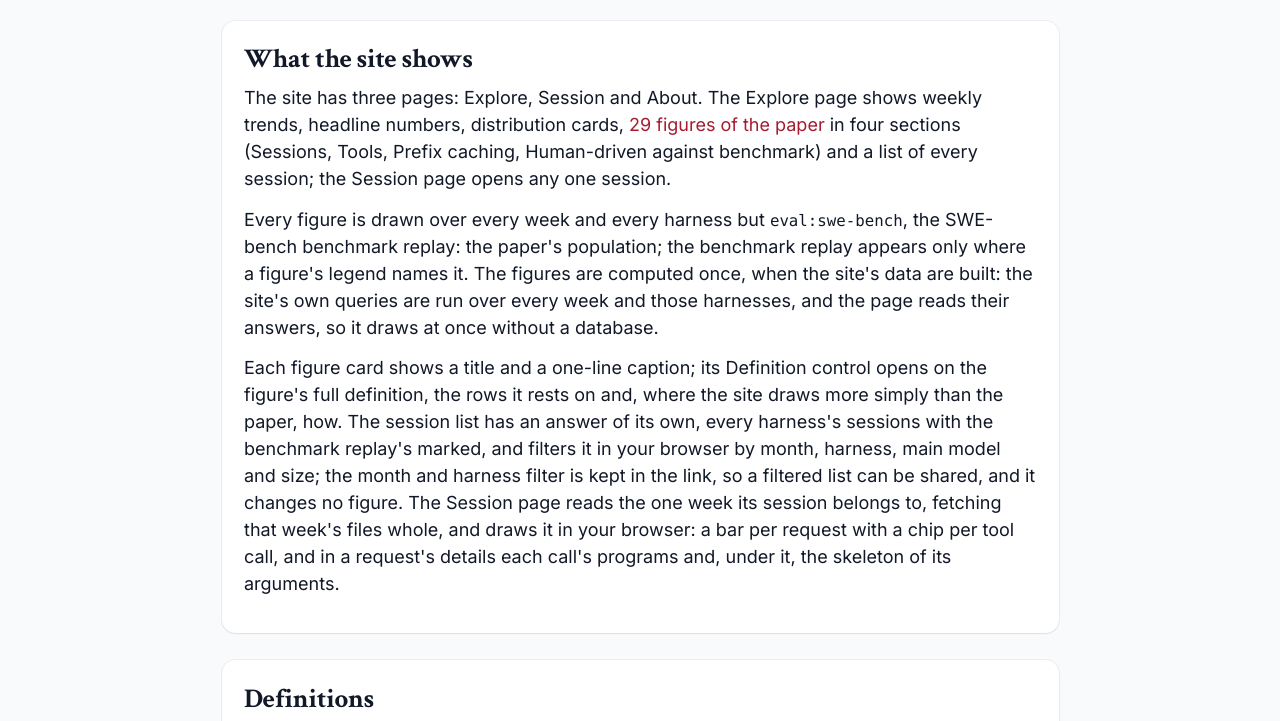
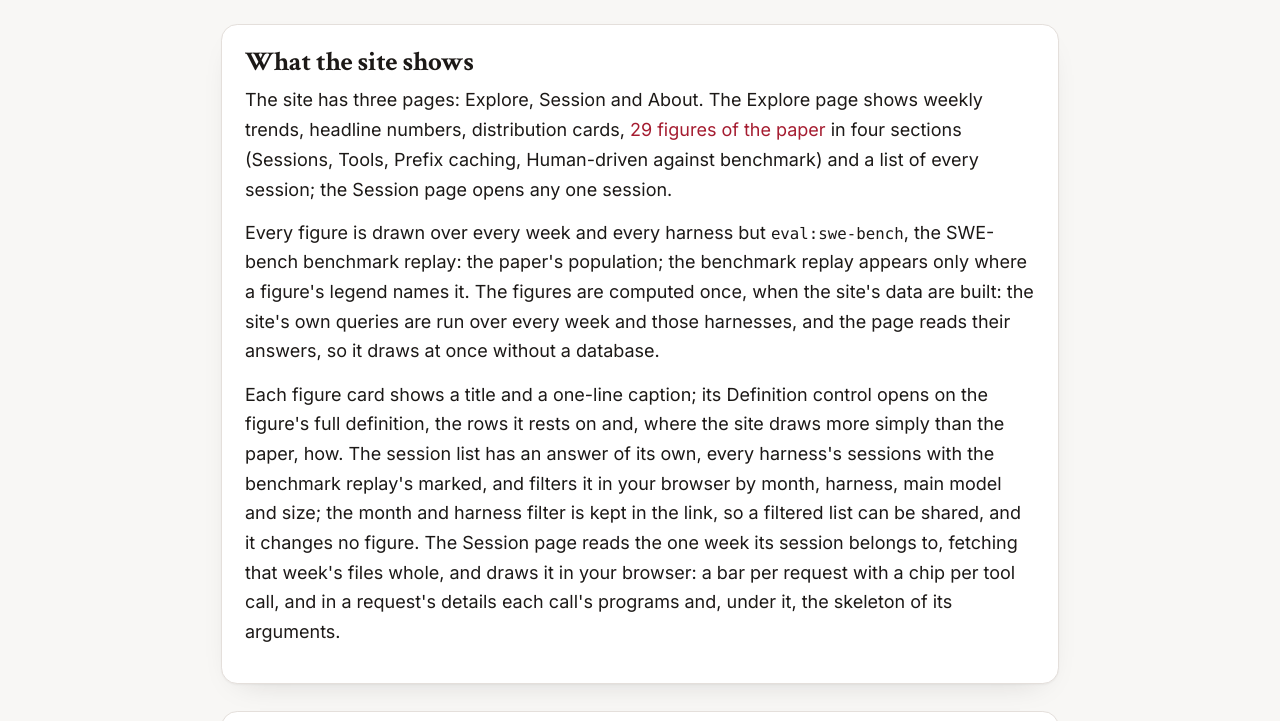
Before and after one commit to HarvardMadSys/freeinference_agentic_trace_site, a website with bundled scripts: page site/about.html in a window 1280 px wide. Shown: the part 245-966 px from the top of the page. Built offline with nearby package versions, Linux system fonts and the light colour scheme.

Commit message:
Style: Open Data's tokens and type, a warm dark scheme, a brighter palette
The light scheme takes Open Data's paper, surfaces, inks, rule and crimson;
the dark scheme turns the same inks over on a warm dark paper. Headings
are set close and balanced in Crimson Text, cards carry a rule, a soft
shadow and a 0.9rem radius, and the eyebrow, button and section rules are
ready for the landing. The eight series slots are redrawn as eight OKLCH
hues, each at least 3:1 on its scheme's card and the same hue in both;
the parts of a session's time take the paper's blue, orange, green, red.

Co-Authored-By: Claude Fable 5.1 <noreply@anthropic.com>
Claude-Session: https://claude.ai/code/session_01Hez7FwGshE33aU2mQNzRhD

```diff
--- a/site/style.css
+++ b/site/style.css
@@ -2,83 +2,100 @@
  * The site's one stylesheet: design tokens, page layout, and the components every page uses.
  *
  * Colours are tokens on :root, redefined for dark mode. Chart series colours
- * are the validated eight-slot palette; a chart assigns them in order and
- * never cycles. Components are named after what they are, not where they sit.
+ * are the eight series slots; a chart assigns them in order and never
+ * cycles. Components are named after what they are, not where they sit.
  */
 
 @import url("https://fonts.googleapis.com/css2?family=Inter:wght@400;500;600;700&family=Crimson+Text:wght@600;700&display=swap");
 
 /* ---------- Tokens ---------- */
 
+/*
+ * The light scheme is Open Data's: a warm paper, white cards, a warm ink and the Harvard crimson. The dark scheme below
+ * turns the same inks over. tests/palette_contrast.test.js reads both blocks and checks every colour's contrast.
+ */
 :root {
   color-scheme: light;
 
   --font-sans: Inter, system-ui, -apple-system, "Segoe UI", Roboto, sans-serif;
   --font-serif: "Crimson Text", Georgia, Cambria, "Times New Roman", serif;
-  --font-mono: ui-monospace, SFMono-Regular, Menlo, Consolas, monospace;
+  --font-mono: ui-monospace, "SFMono-Regular", Menlo, Monaco, Consolas, monospace;
   --font-size-smallest: 0.8125rem; /* 14.6 px at the 18 px base: no caption, label, cell or tick is set smaller */
 
-  --color-accent: rgb(165 28 48);
-  --color-accent-strong: rgb(139 23 41);
-  --color-accent-wash: rgb(165 28 48 / 0.08);
+  --color-accent: #a51c30;
+  --color-accent-strong: #7f1425; /* the accent under the pointer: darker in light, lighter in dark */
+  --color-accent-wash: #fbf0f2;
+  --color-on-accent: #ffffff; /* text on a field of the accent, such as the primary button */
 
-  --color-text: #111827;
-  --color-text-muted: #4b5563;
-  --color-text-faint: #6b7280;
-  --color-background: #f9fafb;
+  --color-text: #1c1917;
+  --color-text-muted: #49423e;
+  --color-text-faint: #716965;
+  --color-background: #f8f7f5;
   --color-surface: #ffffff;
-  --color-surface-raised: #f3f4f6;
-  --color-border: #e5e7eb;
-  --color-ring: rgb(229 231 235 / 0.6);
+  --color-surface-raised: #f1efec;
+  --color-border: #e4dfdb;
 
-  --shadow-subtle: 0 1px 2px rgb(0 0 0 / 0.06);
-  --radius: 0.75rem;
+  --shadow-subtle: 0 1px 2px rgb(28 25 23 / 0.06);
+  --shadow-card: 0 1px 2px rgb(28 25 23 / 0.04), 0 12px 32px -20px rgb(28 25 23 / 0.22);
+  --radius: 0.9rem;
   --radius-small: 0.375rem;
+  --radius-button: 0.65rem;
   --page-width: 64rem;
   --loading-card-height: 26rem; /* about a drawn figure card's height, so a loading card holds the place of one */
-  --gutter: 1rem;
+  --gutter: clamp(1rem, 4vw, 3.5rem); /* Open Data's gutter, with the phone's 1rem kept so 360 px still fits */
 
   /* Chart ink: recessive grid and axes, muted labels. */
-  --chart-grid: #e5e7eb;
-  --chart-axis: #c3c2b7;
-  --chart-label: #6b7280;
+  --chart-grid: #e4dfdb;
+  --chart-axis: #c4bcb7;
+  --chart-label: var(--color-text-faint);
 
-  /* Categorical series, in the fixed order charts assign them. A ninth series folds into "Other". */
-  --series-1: #2a78d6;
-  --series-2: #eb6834;
-  --series-3: #1baf7a;
-  --series-4: #eda100;
-  --series-5: #e87ba4;
-  --series-6: #6b8e23;
-  --series-7: #6250d6;
-  --series-8: #e34948;
-  --series-other: #9ca3af;
+  /*
+   * Categorical series, in the fixed order charts assign them. A ninth series folds into "Other".
+   * Eight OKLCH hues round the wheel, no two closer than 30°: the paper's four (blue 255°, orange 50°, green 143°,
+   * red 18°), amber 84°, magenta 340°, teal 192° and violet 293°. A slot keeps its hue in both schemes. In light each
+   * is the lightest colour of its hue that keeps 3.3:1 on the white card, at the most chroma sRGB holds there, capped
+   * at 0.19 to stay short of neon.
+   */
+  --series-1: #308dfa;
+  --series-2: #df6d19;
+  --series-3: #28a329;
+  --series-4: #b28619;
+  --series-5: #dd5db9;
+  --series-6: #1c9d9a;
+  --series-7: #9a76fa;
+  --series-8: #f25767;
+  --series-other: #938a86;
+
+  /* The four parts of a session's time as the paper colours them: prefill blue, decode orange, tool green, user red. */
+  --part-prefill: var(--series-1);
+  --part-decode: var(--series-2);
+  --part-tool: var(--series-3);
+  --part-user: var(--series-8);
 
   /* The three parts of a request's tokens, the same everywhere they are drawn. */
   --token-cached: var(--series-3);
   --token-uncached: var(--series-2);
   --token-output: var(--series-1);
 
-  /* What a wait before a request waited for, the same everywhere it is drawn. The paper draws an ask-user tool in
-     purple, but this palette's purple and blue (the subagent's) are too close for colour-blind readers, so it is amber.
-     A wait for the user is a calm lavender, not a series red: it fills half of a session's time and must not read
-     as an alarm; and not a grey-blue, which on the Timeline, drawn light, reads as the grey of a request. */
-  --cause-tool: var(--series-3);
+  /* What a wait before a request waited for, the same everywhere it is drawn: a tool and the user in their parts'
+     colours, a subagent blue. The paper draws an ask-user tool in purple; here it is amber, which stands further from
+     the subagent's blue. */
+  --cause-tool: var(--part-tool);
   --cause-ask-user: var(--series-4);
-  --cause-user: #8a78c0;
+  --cause-user: var(--part-user);
   --cause-subagent: var(--series-1);
 
   /* A request's time on the Session page's Timeline and in the speed-up: time to first token dark, the rest light. */
-  --request-ttft: #4b5563;
-  --request-rest: #b6bcc6;
+  --request-ttft: #49423e;
+  --request-rest: #c4bcb7;
 
   /* How a request's context changed from the one before it: appended to, or rewritten. */
   --transition-append: var(--series-3);
   --transition-mutation: var(--series-8);
 
   /* The eight tool groups of the tool mix along a turn, in the colours the tool cards give the categories of the same
-     name: Read blue, Search amber (*Search), Execute teal (*Interpreter), Git/VCS red (*Git/VCS); and for the groups
-     with no category of their name, Write/Edit violet, Build/Test olive, Browser/Web pink and Other grey. */
+     name: Read blue, Search amber (*Search), Execute green (*Interpreter), Git/VCS red (*Git/VCS); and for the groups
+     with no category of their name, Write/Edit violet, Build/Test teal, Browser/Web magenta and Other grey. */
   --tool-group-read: var(--series-1);
   --tool-group-search: var(--series-4);
   --tool-group-write-edit: var(--series-7);
@@ -88,65 +105,69 @@
   --tool-group-browser-web: var(--series-5);
   --tool-group-other: var(--series-other);
 
-  /* The six gap bins, shortest gap lightest: one blue (hue 213°) from 70% to 30% lightness in even steps, so the
-     lightest still shows on white and the darkest stays blue. */
-  --gap-bin-1: #7eade7;
-  --gap-bin-2: #5c98e0;
-  --gap-bin-3: #3a82d9;
-  --gap-bin-4: #266dc5;
-  --gap-bin-5: #1f5aa3;
-  --gap-bin-6: #184781;
+  /* The six gap bins, shortest gap lightest: the first series' blue (OKLCH hue 255°) from 64% to 32% lightness in even
+     steps, so the lightest keeps 3:1 on the card and the darkest stays blue. */
+  --gap-bin-1: #2a8bf9;
+  --gap-bin-2: #1477e0;
+  --gap-bin-3: #1065bf;
+  --gap-bin-4: #0b53a0;
+  --gap-bin-5: #074281;
+  --gap-bin-6: #043264;
 
   /* A highlighted row, step or bar. */
   --color-highlight: rgb(237 161 0 / 0.25);
 }
 
+/*
+ * The dark scheme: Open Data's ink as the paper, each surface one step lighter, the inks turned over with the same
+ * warmth, and the crimson lifted to keep its contrast. The series keep their light hues; each is the darkest colour of
+ * its hue that keeps 5.5:1 on the dark card, so the lines stand out on it as they do on white.
+ */
 @media (prefers-color-scheme: dark) {
   :root {
     color-scheme: dark;
 
-    --color-accent: rgb(200 50 74);
-    --color-accent-strong: rgb(220 80 100);
-    --color-accent-wash: rgb(200 50 74 / 0.14);
+    --color-accent: #ee6a7c;
+    --color-accent-strong: #f59aa6;
+    --color-accent-wash: rgb(238 106 124 / 0.14);
+    --color-on-accent: #1c1917;
 
-    --color-text: #f3f4f6;
-    --color-text-muted: #9ca3af;
-    --color-text-faint: #6b7280;
-    --color-background: #0b1220;
-    --color-surface: #111827;
-    --color-surface-raised: #1f2937;
-    --color-border: #1f2937;
-    --color-ring: rgb(55 65 81 / 0.7);
+    --color-text: #f1efec;
+    --color-text-muted: #cfc7c2;
+    --color-text-faint: #a69d98;
+    --color-background: #1c1917;
+    --color-surface: #262220;
+    --color-surface-raised: #302b28;
+    --color-border: #3d3633;
 
     --shadow-subtle: 0 1px 2px rgb(0 0 0 / 0.4);
+    --shadow-card: 0 1px 2px rgb(0 0 0 / 0.3), 0 12px 32px -20px rgb(0 0 0 / 0.6);
 
-    --chart-grid: #1f2937;
-    --chart-axis: #4b5563;
-    --chart-label: #9ca3af;
+    --chart-grid: #3d3633;
+    --chart-axis: #5b534f;
 
-    --series-1: #3987e5;
-    --series-2: #d95926;
-    --series-3: #199e70;
-    --series-4: #c98500;
-    --series-5: #d55181;
-    --series-6: #9ab83a;
-    --series-7: #9085e9;
-    --series-8: #e66767;
-    --series-other: #6b7280;
+    --series-1: #4d9bfa;
+    --series-2: #f1761c;
+    --series-3: #38af38;
+    --series-4: #c1921c;
+    --series-5: #eb6ac5;
+    --series-6: #20aaa6;
+    --series-7: #a386fa;
+    --series-8: #fb6874;
+    --series-other: #8c8480;
 
-    /* The gap bins on a dark surface: the same blue from 85% to 45% lightness, so the darkest still shows on navy. */
-    --gap-bin-1: #bcd6f5;
-    --gap-bin-2: #98c0f0;
-    --gap-bin-3: #75aaeb;
-    --gap-bin-4: #5194e6;
-    --gap-bin-5: #2d7ee1;
-    --gap-bin-6: #1d6ac9;
+    /* The gap bins on the dark card: the same blue from 90% to 62% lightness, so the darkest keeps 3:1 on it. */
+    --gap-bin-1: #cae0fd;
+    --gap-bin-2: #abcffd;
+    --gap-bin-3: #8cbdfc;
+    --gap-bin-4: #6cabfb;
+    --gap-bin-5: #4798fa;
+    --gap-bin-6: #1d84f5;
 
-    --cause-user: #7a6db0; /* 3.9:1 on the card: calm, and not the brightest block of the page */
-    --request-ttft: #9ca3af;
-    --request-rest: #4b5563;
+    --request-ttft: #cfc7c2;
+    --request-rest: #5b534f;
 
-    --color-highlight: rgb(201 133 0 / 0.3);
+    --color-highlight: rgb(193 146 28 / 0.3);
   }
 }
 
@@ -162,7 +183,7 @@
 html {
   font-family: var(--font-sans);
   font-size: 18px;
-  line-height: 1.5;
+  line-height: 1.65;
   -webkit-text-size-adjust: 100%;
 }
 
@@ -172,13 +193,15 @@ body {
   background: var(--color-background);
 }
 
+/* Headings in the display serif, set close and balanced over their lines, as Open Data sets them. */
 h1,
 h2,
 h3 {
   font-family: var(--font-serif);
   font-weight: 700;
   letter-spacing: -0.01em;
-  line-height: 1.2;
+  line-height: 1.08;
+  text-wrap: balance;
   margin: 0 0 0.5rem;
 }
 
@@ -212,6 +235,61 @@ code,
 .mono {
   font-family: var(--font-mono);
   font-size: max(0.875em, var(--font-size-smallest));
+}
+
+/* A short label above a heading: monospace, upper case and spaced out, in the faint ink. */
+.eyebrow {
+  margin: 0 0 0.5rem;
+  font-family: var(--font-mono);
+  font-size: var(--font-size-smallest);
+  font-weight: 600;
+  letter-spacing: 0.13em;
+  line-height: 1.4;
+  text-transform: uppercase;
+  color: var(--color-text-faint);
+}
+
+/* A link drawn as a button: a white card with the rule, lifting a little under the pointer. */
+.button {
+  display: inline-flex;
+  align-items: center;
+  justify-content: center;
+  min-height: 2.75rem;
+  padding: 0.75rem 1rem;
+  border: 1px solid var(--color-border);
+  border-radius: var(--radius-button);
+  background: var(--color-surface);
+  box-shadow: var(--shadow-card);
+  font-family: var(--font-mono);
+  font-size: 0.875rem;
+  font-weight: 600;
+  line-height: 1.2;
+  color: var(--color-text);
+}
+
+.button:hover {
+  text-decoration: none;
+  border-color: var(--color-accent);
+  color: var(--color-accent-strong);
+}
+
+/* The one button that leads: filled with the accent. */
+.button--primary {
+  border-color: var(--color-accent);
+  background: var(--color-accent);
+  color: var(--color-on-accent);
+}
+
+.button--primary:hover {
+  border-color: var(--color-accent-strong);
+  background: var(--color-accent-strong);
+  color: var(--color-on-accent);
+}
+
+/* A band of the page: a rule above it and generous room around it. */
+.section {
+  border-top: 1px solid var(--color-border);
+  padding: clamp(3rem, 8vw, 5.75rem) 0;
 }
 
 /* ---------- Header and footer ---------- */
@@ -313,8 +391,9 @@ code,
 
 .card {
   background: var(--color-surface);
+  border: 1px solid var(--color-border);
   border-radius: var(--radius);
-  box-shadow: var(--shadow-subtle), 0 0 0 1px var(--color-ring);
+  box-shadow: var(--shadow-card);
   padding: 1.25rem;
 }
 
@@ -429,8 +508,9 @@ code,
 
 .stat {
   background: var(--color-surface);
+  border: 1px solid var(--color-border);
   border-radius: var(--radius);
-  box-shadow: var(--shadow-subtle), 0 0 0 1px var(--color-ring);
+  box-shadow: var(--shadow-card);
   padding: 1rem 1.25rem;
 }
 
@@ -443,8 +523,9 @@ code,
 }
 
 .stat-value {
+  font-family: var(--font-serif);
   font-size: 1.5rem;
-  font-weight: 600;
+  font-weight: 700;
   letter-spacing: -0.01em;
 }
 
@@ -476,9 +557,7 @@ code,
 }
 
 .figure-title {
-  font-family: var(--font-sans);
-  font-size: 1rem;
-  font-weight: 600;
+  font-size: 1.25rem;
   margin: 0;
 }
 
@@ -834,7 +913,7 @@ button:disabled:hover {
 }
 
 button.is-primary {
-  color: #ffffff;
+  color: var(--color-on-accent);
   background: var(--color-accent);
   border-color: var(--color-accent);
 }
```
